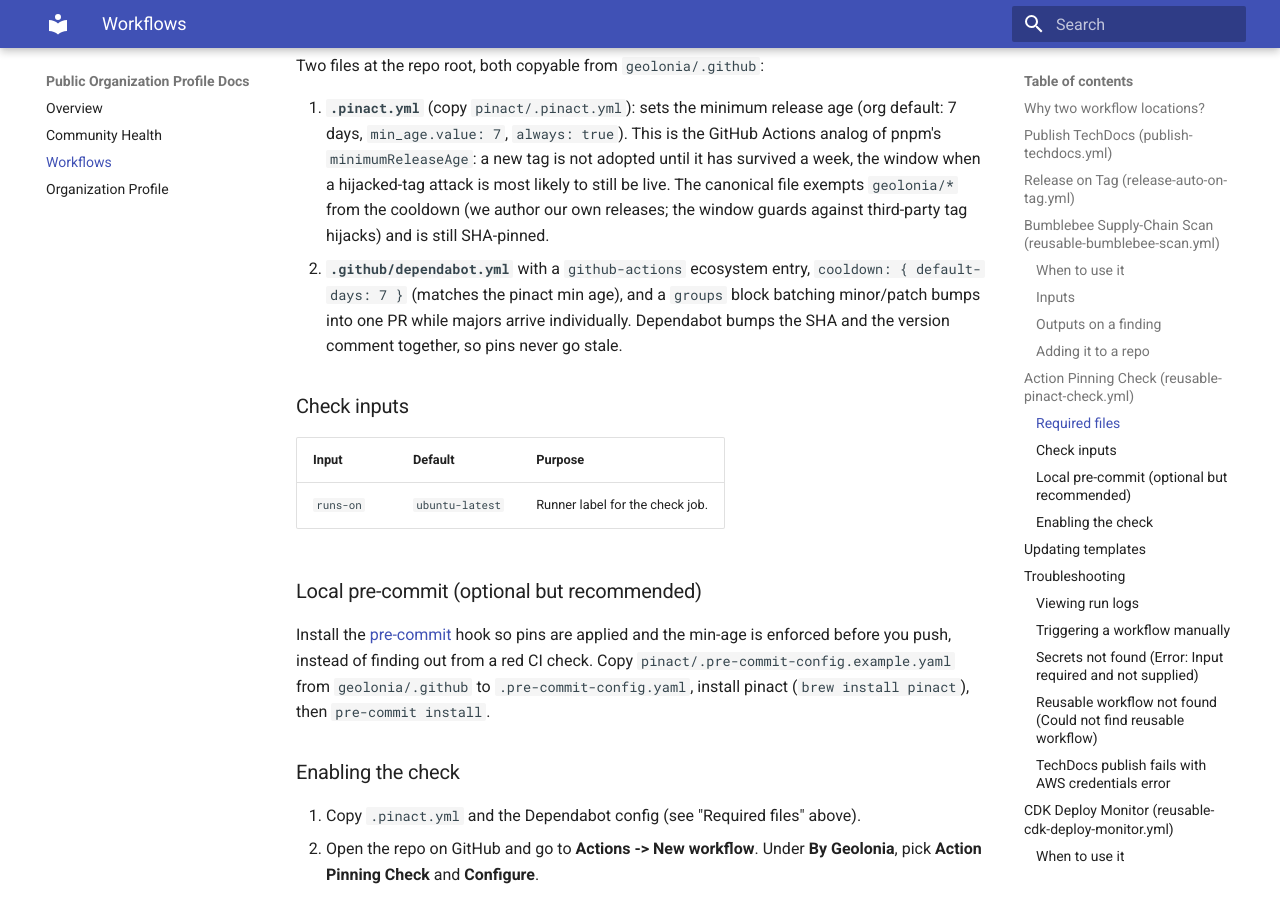
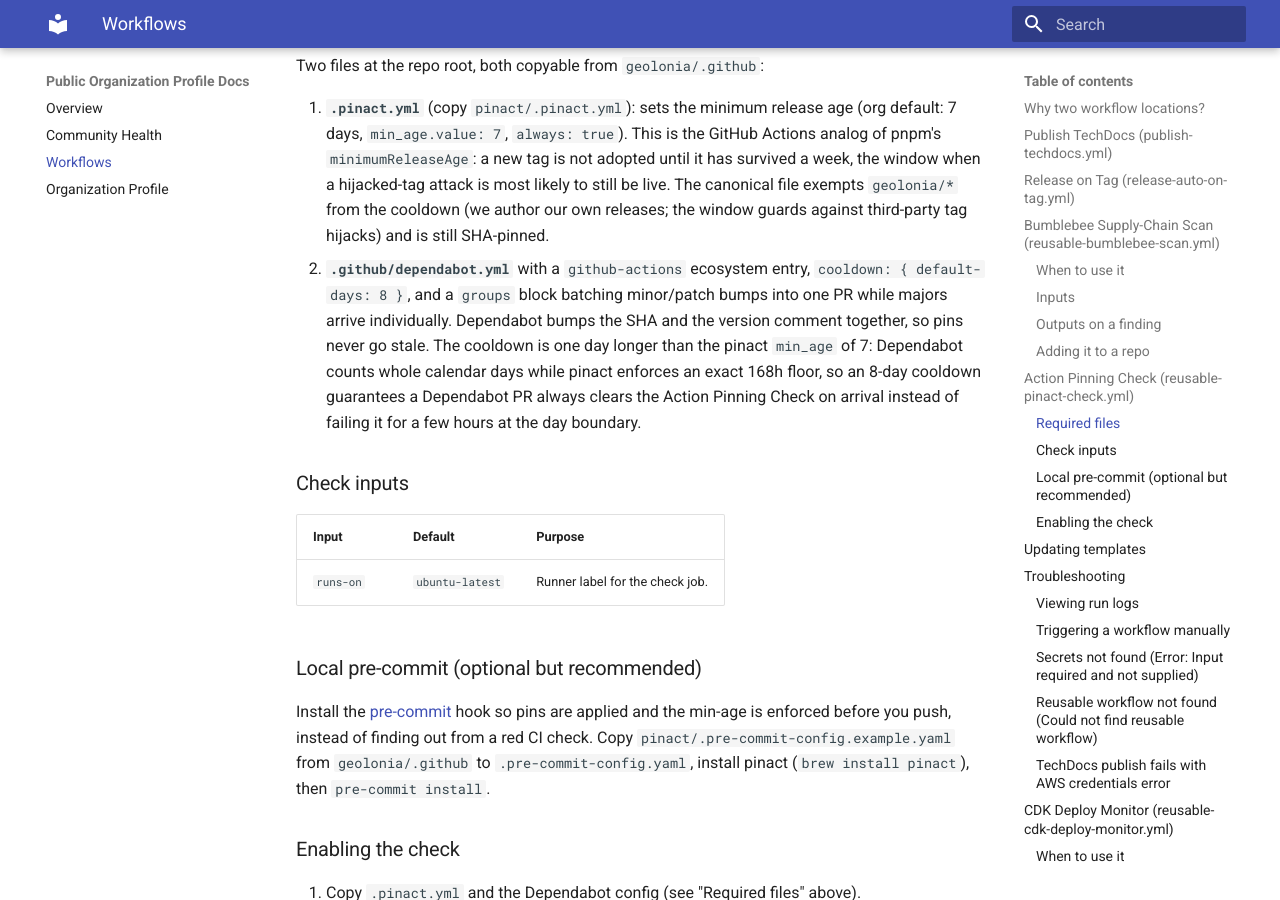
Before and after one commit to geolonia/.github, an MkDocs documentation site: the page built from docs/workflows.md, in a window 1280 px wide and 900 px high, scrolled down 4027 px. Built offline with MkDocs 1.6.1 and Material for MkDocs 9.7.7, drawn with Linux system fonts in a browser that asks for light colours.

Commit message:
docs(pinact): standard Dependabot cooldown is 8 days (one over min_age 7) (#50)
* docs(pinact): standard Dependabot cooldown is 8 days (one over min_age 7)

Dependabot counts cooldown in calendar days while pinact's --verify-min-age
enforces an exact 168h floor; an 8-day cooldown guarantees Dependabot PRs
clear the Action Pinning Check on arrival (see geolonia-infra-cdk#134/#135).

* docs(pinact): canonical .pinact.yml comment says 8-day cooldown

CodeRabbit (#50): the cooldown comment in pinact/.pinact.yml still said
'matching 7-day cooldown'. The cooldown is 8 (one over the 7-day min_age);
the min_age references (7) elsewhere are correct and unchanged.

```diff
--- a/docs/workflows.md
+++ b/docs/workflows.md
@@ -173,10 +173,14 @@ Two files at the repo root, both copyable from `geolonia/.github`:
    releases; the window guards against third-party tag hijacks) and is
    still SHA-pinned.
 2. **`.github/dependabot.yml`** with a `github-actions` ecosystem entry,
-   `cooldown: { default-days: 7 }` (matches the pinact min age), and a
-   `groups` block batching minor/patch bumps into one PR while majors
-   arrive individually. Dependabot bumps the SHA and the version comment
-   together, so pins never go stale.
+   `cooldown: { default-days: 8 }`, and a `groups` block batching
+   minor/patch bumps into one PR while majors arrive individually.
+   Dependabot bumps the SHA and the version comment together, so pins
+   never go stale. The cooldown is one day longer than the pinact
+   `min_age` of 7: Dependabot counts whole calendar days while pinact
+   enforces an exact 168h floor, so an 8-day cooldown guarantees a
+   Dependabot PR always clears the Action Pinning Check on arrival
+   instead of failing it for a few hours at the day boundary.
 
 ### Check inputs
 
```
Also changed, not shown: 1 other file.
